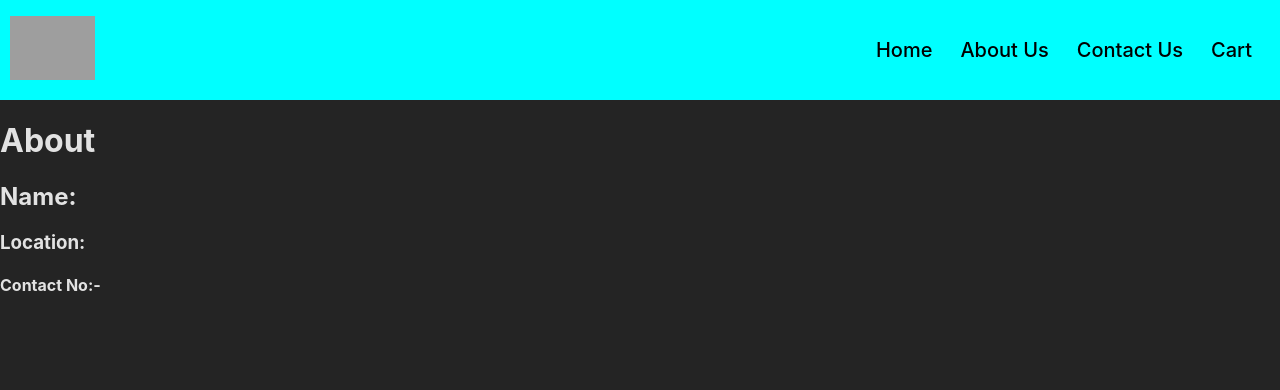
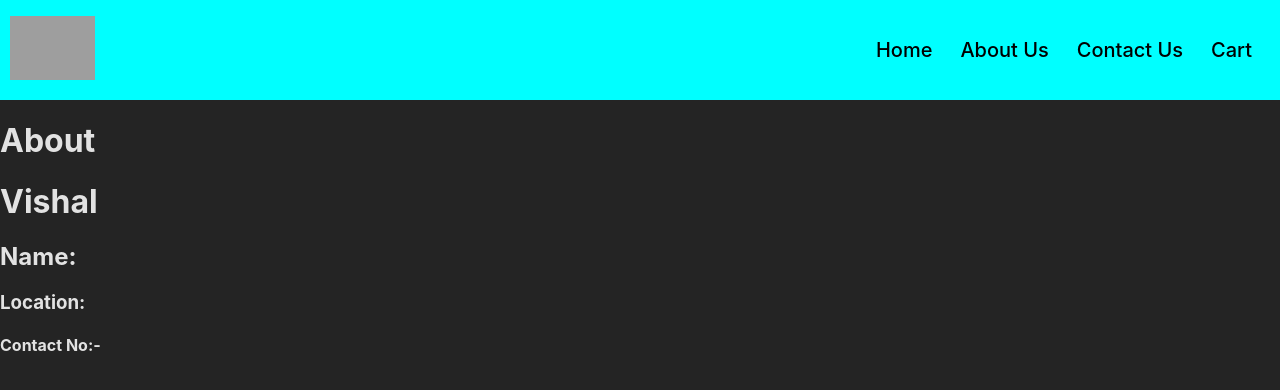
Before and after one commit to Vishal-080/Namaste_swiggy, a React (Vite) app: page /about in a window 1280 px wide. Shown: the top 390 px of the page. Built offline with nearby package versions, Linux system fonts and the light colour scheme; grey boxes are pictures that could not be loaded.

Commit message:
User profile

```diff
--- a/src/Components/User.jsx
+++ b/src/Components/User.jsx
@@ -3,11 +3,12 @@ import React, { useState } from "react";
 const User = ({props}) => {
 
 
-  const [user, setUser] = useState("");
+  const [user, setUser] = useState("Vishal");
   // const {userName} = props;
 
   return (
     <div className="user-card">
+      <h1>{user}</h1>
       <h2>Name: {props}</h2>
       <h3>Location: {props}</h3>
       <h4>Contact No:-{props}</h4>
```
